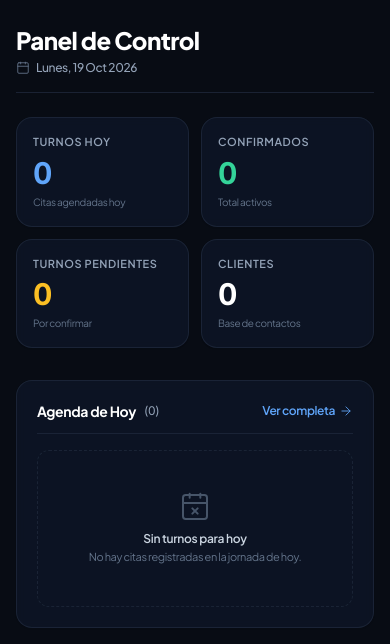
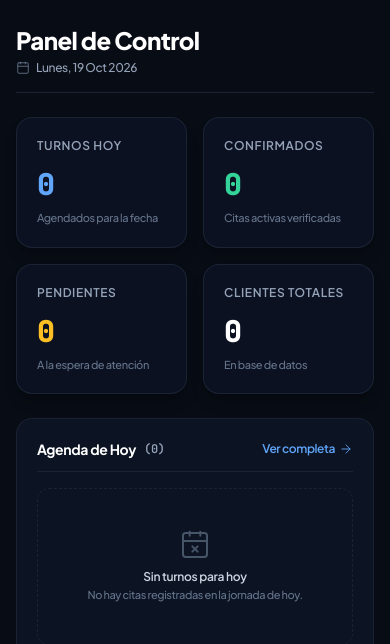
Before and after one commit to felipebanndeira/Turnos-PF, a Flask app: page /admin/ in a window 390 px wide. Shown: the part 90-734 px from the top of the page. Run offline with Flask 3, Linux system fonts and the light colour scheme; the visitor is signed in with stand-in values (Sample User, id 1); data that the repository does not hold is empty; some libraries are stand-ins or nearby versions.

Commit message:
feat(kpis-grid): inyeccion de JetBrains Mono y transformacion de tarjetas kpi en grid 2x4 responsivo para dashboards

```diff
--- a/templates/admin/dashboard.html
+++ b/templates/admin/dashboard.html
@@ -13,51 +13,59 @@
     </div>
   </div>
 
-  <!-- Rediseño de las Tarjetas de Métricas (KPI Cards Modernas) -->
-  <div class="grid grid-cols-2 lg:grid-cols-4 gap-3 sm:gap-4 mb-8">
+  <!-- Rediseño Profesional de las Tarjetas de Métricas (KPI Cards) -->
+  <div class="grid grid-cols-2 lg:grid-cols-4 gap-4 sm:gap-6 my-6">
 
     <!-- 1. Turnos Hoy -->
-    <div class="bg-[#0f172a]/70 border border-slate-800/80 rounded-2xl p-4 shadow-sm backdrop-blur-sm hover:border-slate-700 transition">
-      <div class="text-[11px] font-semibold uppercase tracking-wider text-slate-400">
-        Turnos Hoy
+    <div class="relative overflow-hidden bg-slate-900/60 hover:bg-slate-900/90 border border-slate-800/80 hover:border-slate-700/80 rounded-2xl p-5 sm:p-6 transition-all duration-200 shadow-lg shadow-black/20 flex flex-col justify-between">
+      <div class="text-xs font-semibold uppercase tracking-wider text-slate-400 block mb-3">
+        TURNOS HOY
       </div>
-      <div class="text-3xl font-extrabold tracking-tight text-blue-400 font-mono mt-1 tabular-nums">
+      <div class="text-3xl sm:text-4xl font-extrabold tracking-tight font-mono text-blue-400 tabular-nums">
         {{ agenda_hoy|length }}
       </div>
-      <p class="text-[10px] sm:text-[11px] text-slate-500 mt-1">Citas agendadas hoy</p>
+      <div class="text-[11px] text-slate-500 font-medium mt-2">
+        Agendados para la fecha
+      </div>
     </div>
 
     <!-- 2. Confirmados -->
-    <div class="bg-[#0f172a]/70 border border-slate-800/80 rounded-2xl p-4 shadow-sm backdrop-blur-sm hover:border-slate-700 transition">
-      <div class="text-[11px] font-semibold uppercase tracking-wider text-slate-400">
-        Confirmados
+    <div class="relative overflow-hidden bg-slate-900/60 hover:bg-slate-900/90 border border-slate-800/80 hover:border-slate-700/80 rounded-2xl p-5 sm:p-6 transition-all duration-200 shadow-lg shadow-black/20 flex flex-col justify-between">
+      <div class="text-xs font-semibold uppercase tracking-wider text-slate-400 block mb-3">
+        CONFIRMADOS
       </div>
-      <div class="text-3xl font-extrabold tracking-tight text-emerald-400 font-mono mt-1 tabular-nums">
+      <div class="text-3xl sm:text-4xl font-extrabold tracking-tight font-mono text-emerald-400 tabular-nums">
         {{ stats.confirmados }}
       </div>
-      <p class="text-[10px] sm:text-[11px] text-slate-500 mt-1">Total activos</p>
+      <div class="text-[11px] text-slate-500 font-medium mt-2">
+        Citas activas verificadas
+      </div>
     </div>
 
     <!-- 3. Pendientes -->
-    <div class="bg-[#0f172a]/70 border border-slate-800/80 rounded-2xl p-4 shadow-sm backdrop-blur-sm hover:border-slate-700 transition">
-      <div class="text-[11px] font-semibold uppercase tracking-wider text-slate-400">
-        Turnos Pendientes
+    <div class="relative overflow-hidden bg-slate-900/60 hover:bg-slate-900/90 border border-slate-800/80 hover:border-slate-700/80 rounded-2xl p-5 sm:p-6 transition-all duration-200 shadow-lg shadow-black/20 flex flex-col justify-between">
+      <div class="text-xs font-semibold uppercase tracking-wider text-slate-400 block mb-3">
+        PENDIENTES
       </div>
-      <div class="text-3xl font-extrabold tracking-tight text-amber-400 font-mono mt-1 tabular-nums">
+      <div class="text-3xl sm:text-4xl font-extrabold tracking-tight font-mono text-amber-400 tabular-nums">
         {{ stats.pendientes }}
       </div>
-      <p class="text-[10px] sm:text-[11px] text-slate-500 mt-1">Por confirmar</p>
+      <div class="text-[11px] text-slate-500 font-medium mt-2">
+        A la espera de atención
+      </div>
     </div>
 
-    <!-- 4. Clientes Registrados -->
-    <div class="bg-[#0f172a]/70 border border-slate-800/80 rounded-2xl p-4 shadow-sm backdrop-blur-sm hover:border-slate-700 transition">
-      <div class="text-[11px] font-semibold uppercase tracking-wider text-slate-400">
-        Clientes
+    <!-- 4. Clientes Totales -->
+    <div class="relative overflow-hidden bg-slate-900/60 hover:bg-slate-900/90 border border-slate-800/80 hover:border-slate-700/80 rounded-2xl p-5 sm:p-6 transition-all duration-200 shadow-lg shadow-black/20 flex flex-col justify-between">
+      <div class="text-xs font-semibold uppercase tracking-wider text-slate-400 block mb-3">
+        CLIENTES TOTALES
       </div>
-      <div class="text-3xl font-extrabold tracking-tight text-white font-mono mt-1 tabular-nums">
+      <div class="text-3xl sm:text-4xl font-extrabold tracking-tight font-mono text-white tabular-nums">
         {{ total_clientes }}
       </div>
-      <p class="text-[10px] sm:text-[11px] text-slate-500 mt-1">Base de contactos</p>
+      <div class="text-[11px] text-slate-500 font-medium mt-2">
+        En base de datos
+      </div>
     </div>
 
   </div>
--- a/templates/base.html
+++ b/templates/base.html
@@ -5,10 +5,10 @@
   <meta name="viewport" content="width=device-width, initial-scale=1.0" />
   <title>{% block title %}Turnos{% endblock %} — {{ config.nombre if config else 'Gestión' }}</title>
 
-  <!-- Tipografía Global Premium: Plus Jakarta Sans & Inter -->
+  <!-- Tipografía Global Premium: Plus Jakarta Sans, Inter & JetBrains Mono -->
   <link rel="preconnect" href="https://fonts.googleapis.com">
   <link rel="preconnect" href="https://fonts.gstatic.com" crossorigin>
-  <link href="https://fonts.googleapis.com/css2?family=Plus+Jakarta+Sans:wght@400;500;600;700;800&family=Inter:wght@400;500;600;700&display=swap" rel="stylesheet">
+  <link href="https://fonts.googleapis.com/css2?family=Plus+Jakarta+Sans:wght@500;600;700;800&family=JetBrains+Mono:wght@600;700;800&family=Inter:wght@400;500;600;700&display=swap" rel="stylesheet">
 
   <!-- Tailwind CSS CDN -->
   <script src="https://cdn.tailwindcss.com"></script>
@@ -28,7 +28,7 @@
           },
           fontFamily: {
             sans: ['"Plus Jakarta Sans"', 'Inter', 'system-ui', 'sans-serif'],
-            mono: ['Inter', 'ui-monospace', 'monospace'],
+            mono: ['"JetBrains Mono"', 'Inter', 'ui-monospace', 'monospace'],
           }
         }
       }
```
Also changed, not shown: templates/admin/caja.html (+23 -23 lines), templates/admin/reportes.html (+49 -13 lines).
